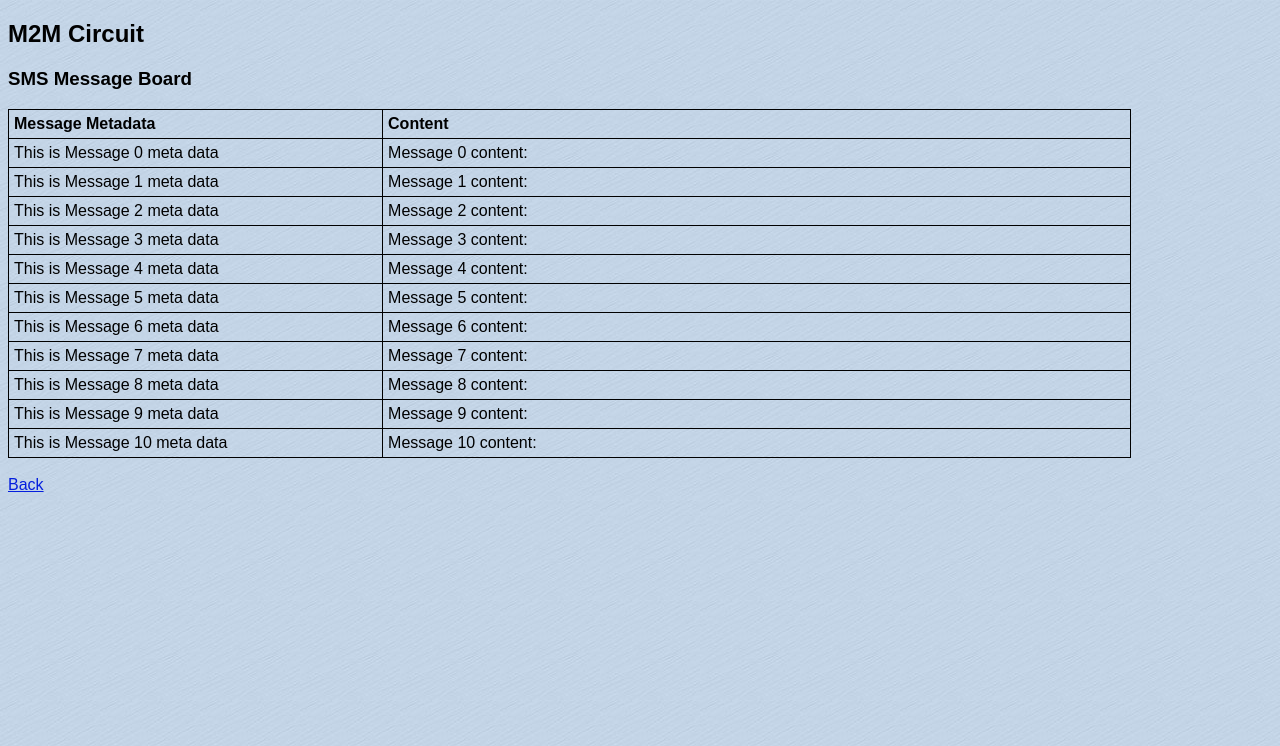
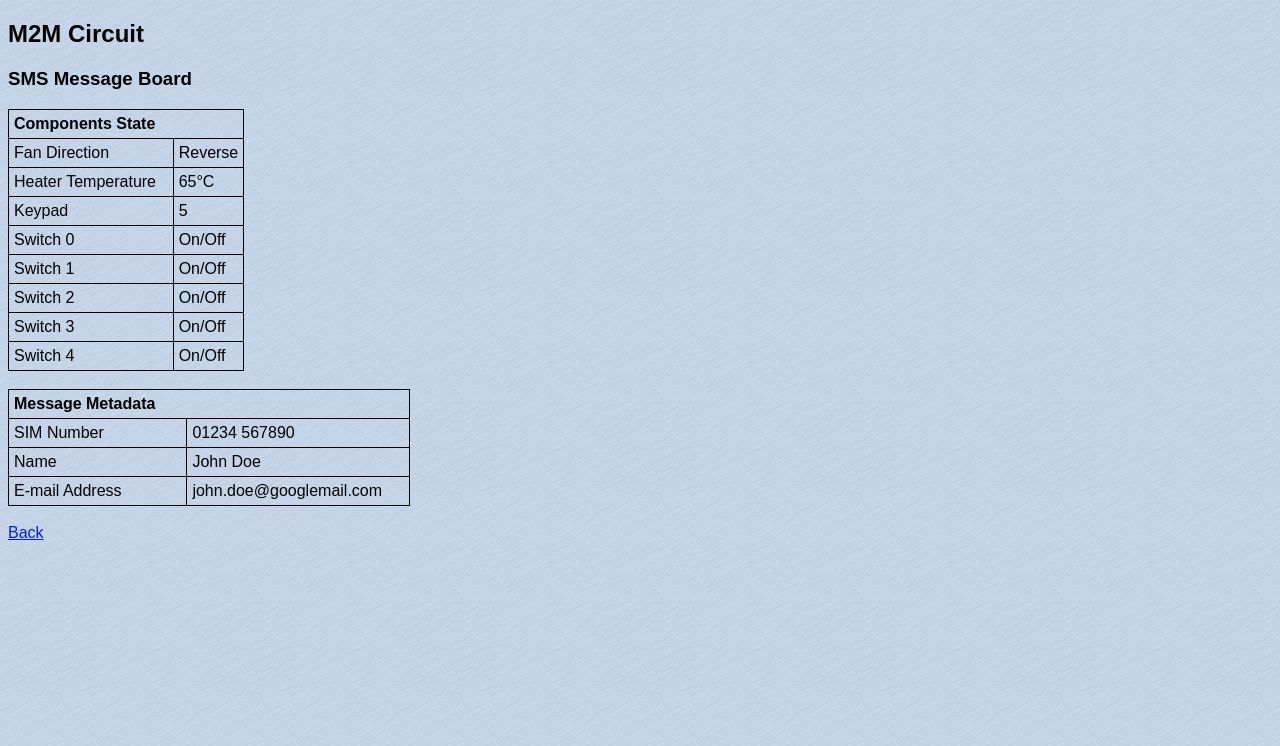
Before and after one commit to jamiewhittaker/m2m-slim, a PHP site: template app/templates/messageboard.html.twig in a window 1280 px wide. Shown: the top 746 px of the page. Run offline with PHP 8.4, Linux system fonts and the light colour scheme; the template is opened without the code that fills it, so the values that code supplies are empty; some libraries are stand-ins or nearby versions.

Commit message:
Update messageboard.html.twig
added tables for meta data and components

```diff
--- a/app/templates/messageboard.html.twig
+++ b/app/templates/messageboard.html.twig
@@ -5,19 +5,60 @@
     <h3>SMS Message Board</h3>
 
     <table>
-        <col width="20%">
+        <col width="70%">
         <col width="40%">
         <tr>
-            <th>Message Metadata</th>
-            <th>Content</th>
+            <th colspan="2">Components State</th>
         </tr>
 
-        {% for i in 0..10 %}
+        <tr>
+            <td>Fan Direction</td>
+            <td>Reverse</td>
+        </tr>
+
+        <tr>
+            <td>Heater Temperature</td>
+            <td>65°C</td>
+        </tr>
+
+        <tr>
+            <td>Keypad</td>
+            <td>5</td>
+        </tr>
+
+        {% for i in 0..4 %}
             <tr>
-                <td>This is Message {{ i }} meta data</td>
-                <td>Message {{ i }} content:</td>
+                <td>Switch {{ i }}</td>
+                <td>On/Off</td>
             </tr>
         {% endfor %}
+
+    </table>
+
+    <br>
+
+    <table>
+        <col width="40%">
+        <col width="50%">
+        <tr>
+            <th colspan="2">Message Metadata</th>
+        </tr>
+
+        <tr>
+            <td>SIM Number</td>
+            <td>01234 567890</td>
+        </tr>
+
+        <tr>
+            <td>Name</td>
+            <td>John Doe</td>
+        </tr>
+
+        <tr>
+            <td>E-mail Address</td>
+            <td>john.doe@googlemail.com</td>
+        </tr>
+
     </table>
 
     <br>
```
